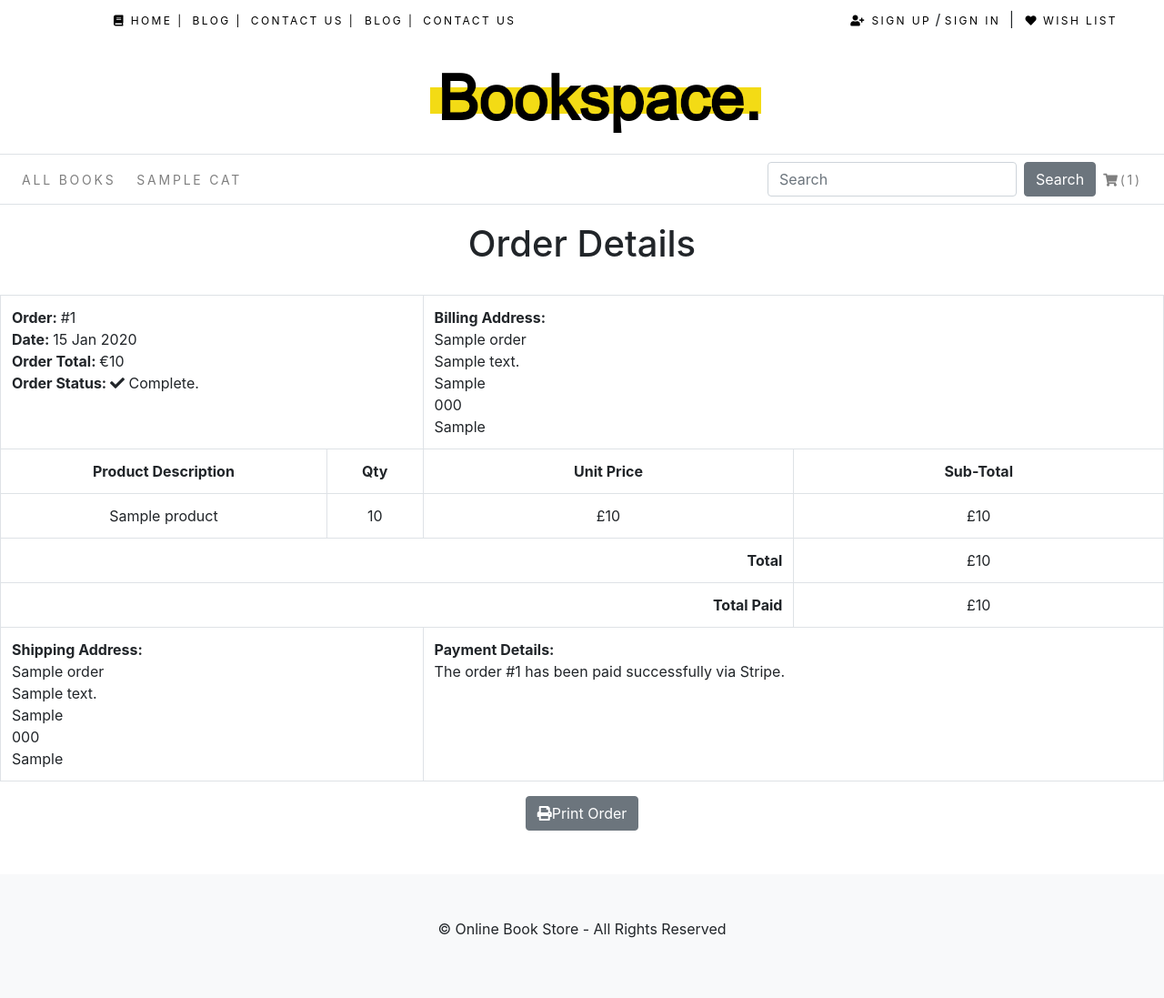
After one commit to taiwo0007/Book-Store-Group-Project, a Django app: template store/order/templates/order/order_detail.html in a window 1280 px wide; the page is wider, and only the part inside the window is pictured. The commit adds this page. Shown: that part at 91% size. Run offline with Django 3.2, Linux system fonts and the light colour scheme; the template is opened without the code that fills it: most values are stand-ins (such as "Sample title", 1, 10 or a date in 2020); some libraries are stand-ins or nearby versions.

Commit message:
View order page and order history page created

```diff
--- /dev/null
+++ b/store/order/templates/order/order_detail.html
@@ -0,0 +1,71 @@
+{% extends "base.html" %}
+{% load static %}
+{% block title %}
+	Order Details - Perfect Cushion Store
+{% endblock %}
+{% block content %}
+	<div>
+		<div class="text-center">
+			<br>
+			<h1 class="text-center my_title">Order Details</h1>
+			<br>
+<table class="table table-bordered">
+				<tr>
+					<td class="text-left" colspan="2">
+						<b>Order: </b>#{{ order.id }}<br>
+						<b>Date: </b>{{ order.created|date:"d M Y" }}<br>
+						<b>Order Total: </b>€{{ order.total }}<br>
+						<b>Order Status: </b><i class="fas fa-check"></i> Complete.
+					</td>
+                    <td class="text-left" colspan="2">
+						<b>Billing Address: </b><br>
+						{{ order.billingName }}<br>
+						{{ order.billingAddress1 }}<br>
+						{{ order.billingCity }}<br>
+						{{ order.billingPostcode }}<br>
+						{{ order.billingCountry }}<br>
+					</td>
+				</tr>
+				<tr>
+					<td><b>Product Description</b></td>
+					<td><b>Qty</b></td>
+					<td><b>Unit Price</b></td>
+					<td><b>Sub-Total</b></td>
+				</tr>
+				{% for item in order_items %}
+				<tr>
+					<td>{{ item.product }}</td>
+					<td>{{ item.quantity }}</td>
+					<td>£{{ item.price }}</td>
+					<td>£{{ item.sub_total }}</td>
+				</tr>
+				{% endfor %}
+				<tr>
+					<td class="text-right" colspan="3"><b>Total</b></td>
+					<td>£{{ order.total }}</td>
+				</tr>
+				<tr>
+					<td class="text-right" colspan="3"><b>Total Paid</b></td>
+					<td>£{{ order.total }}</td>
+				</tr>
+				<tr>
+					<td class="text-left" colspan="2">
+						<b>Shipping Address: </b><br>
+						{{ order.shippingName }}<br>
+						{{ order.shippingAddress1 }}<br>
+						{{ order.shippingCity }}<br>
+						{{ order.shippingPostcode }}<br>
+						{{ order.shippingCountry }}<br>
+					</td>
+					<td class="text-left" colspan="2">
+						<b>Payment Details: </b><br>
+						The order #{{ order.id }} has been paid successfully via Stripe.
+					</td>
+				</tr>
+			</table>
+			<button class="btn btn-secondary" onclick="window.print();"><i class="fas fa-print"></i>Print Order</button>
+		</div>
+	</div>
+	<br>
+	<br>
+{% endblock %}
--- a/store/order/urls.py
+++ b/store/order/urls.py
@@ -5,4 +5,6 @@
 
 urlpatterns = [
     path('thanks/<int:order_id>/',views.thanks,name='thanks'),
+    path('history/',views.orderHistory,name='order_history'),
+    path('<int:order_id>/',views.viewOrder,name='order_detail')
 ]
--- a/store/shop/templates/top-navbar.html
+++ b/store/shop/templates/top-navbar.html
@@ -28,6 +28,7 @@
                 aria-haspopup="true" aria-expanded="false">{{ user.username }}
                 <i class="fas fa-user-circle"></i></a>
 				<div class="dropdown-menu dropdown-menu-right">
+					<a href="{% url 'order:order_history' %}" class="dropdown-item">Order History</a>
 
 			{% if managerCheck %}
 			<a class="dropdown-item" href="{% url 'shop:book_new' %}">+add Book</a>
```
Also changed, not shown: store/order/templates/order/orders_list.html (added, +43 -0 lines), store/order/views.py (+18 -1 lines), store/db.sqlite3.
